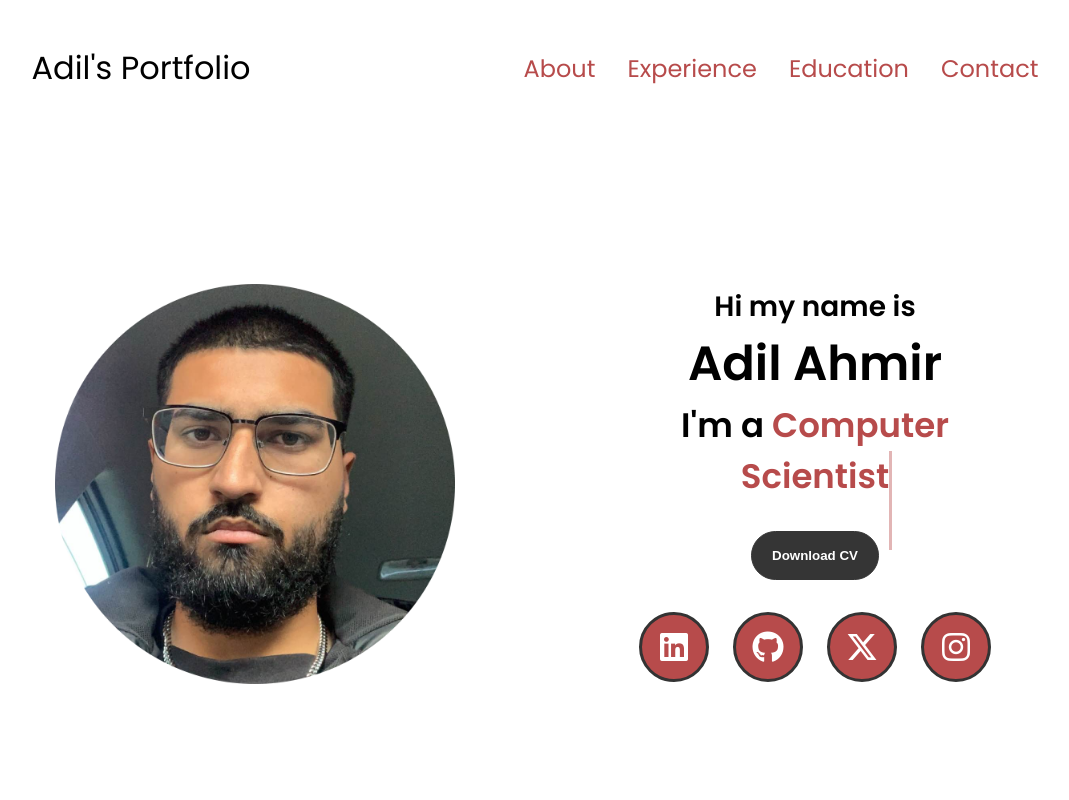
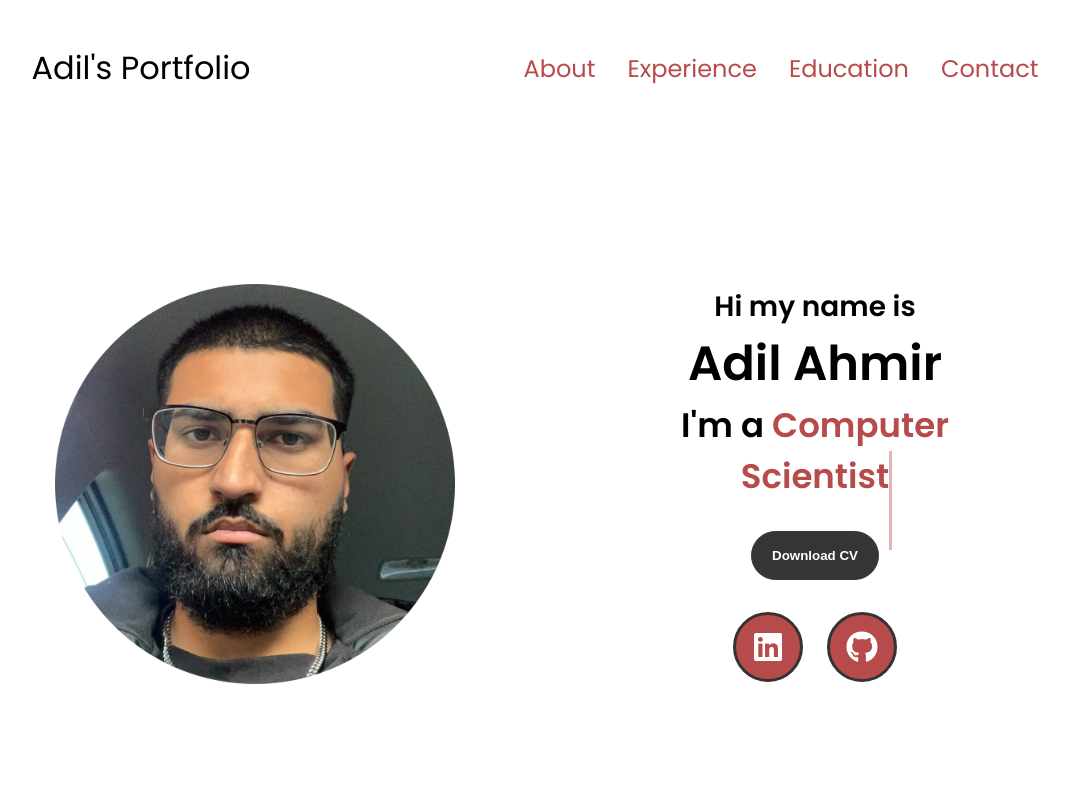
Before and after one commit to Adil-Ahmir/Adils-Portfolio, a plain HTML site: page index.html in a window 1280 px wide. Shown: the top 800 px of the page, without its empty margins (105-1174 px from the left). Drawn offline with Linux system fonts and the light colour scheme; a script that the page names is missing.

Commit message:
Update index.html

```diff
--- a/index.html
+++ b/index.html
@@ -57,8 +57,6 @@
         <div class="social-icons">
           <a href="https://www.linkedin.com/in/adil-ahmir/"><i class="fa-brands fa-linkedin"></i></a>
           <a href="https://github.com/Adzz29"><i class="fa-brands fa-github"></i></a>
-          <a href="#"><i class="fa-brands fa-x-twitter"></i></a>
-          <a href="https://www.instagram.com/adil_a29/"><i class="fa-brands fa-instagram"></i></a>
       </div>
 
       </div>
```
